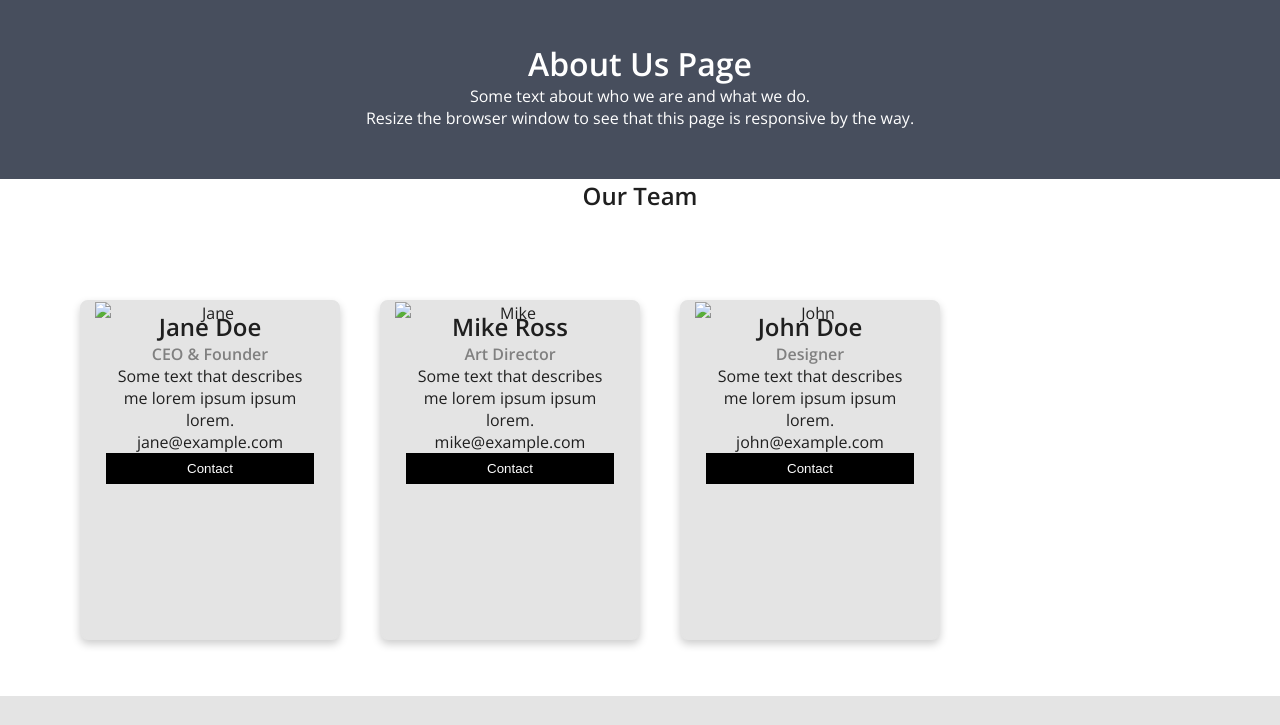
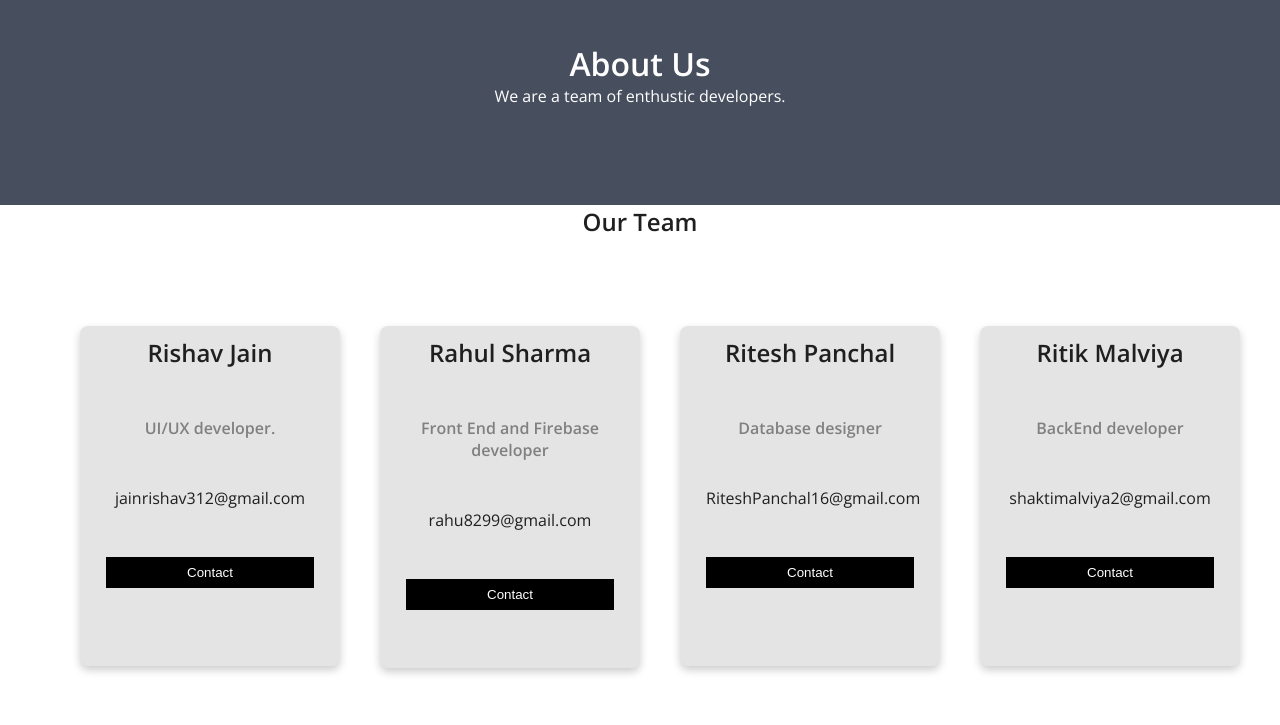
Before and after one commit to rahulsushilsharma/digivend, a website: page public/about.html in a window 1280 px wide. Shown: the part 72-797 px from the top of the page. Drawn offline with nearby package versions, Linux system fonts and the light colour scheme; no server answers.

Commit message:
Update about.html

```diff
--- a/public/about.html
+++ b/public/about.html
@@ -81,6 +81,11 @@
         width: 100%;
         display: block;
       }
+    }
+
+
+    h2,p{
+      margin-bottom: 3rem;
     }
   </style>
 
@@ -198,21 +203,19 @@
   </nav>
 
   <div class="about-section">
-    <h1>About Us Page</h1>
-    <p>Some text about who we are and what we do.</p>
-    <p>Resize the browser window to see that this page is responsive by the way.</p>
+    <h1>About Us</h1>
+    <p>We are a team of enthustic developers.</p>
   </div>
 
   <h2 style="text-align:center">Our Team</h2>
   <div class="row">
     <div class="column">
       <div class="card">
-        <img src="/w3images/team1.jpg" alt="Jane" style="width:100%">
+        <!-- <img src="/w3images/team1.jpg" alt="Jane" style="width:100%"> -->
         <div class="container">
-          <h2>Jane Doe</h2>
-          <p class="title">CEO & Founder</p>
-          <p>Some text that describes me lorem ipsum ipsum lorem.</p>
-          <p>jane@example.com</p>
+          <h2>Rishav Jain</h2>
+          <p class="title">UI/UX developer.</p>
+          <p>jainrishav312@gmail.com</p>
           <p><button class="button">Contact</button></p>
         </div>
       </div>
@@ -220,12 +223,11 @@
 
     <div class="column">
       <div class="card">
-        <img src="/w3images/team2.jpg" alt="Mike" style="width:100%">
+        <!-- <img src="/w3images/team2.jpg" alt="Mike" style="width:100%"> -->
         <div class="container">
-          <h2>Mike Ross</h2>
-          <p class="title">Art Director</p>
-          <p>Some text that describes me lorem ipsum ipsum lorem.</p>
-          <p>mike@example.com</p>
+          <h2>Rahul Sharma</h2>
+          <p class="title">Front End and Firebase developer</p>
+          <p>rahu8299@gmail.com</p>
           <p><button class="button">Contact</button></p>
         </div>
       </div>
@@ -233,17 +235,28 @@
 
     <div class="column">
       <div class="card">
-        <img src="/w3images/team3.jpg" alt="John" style="width:100%">
+        <!-- <img src="/w3images/team3.jpg" alt="John" style="width:100%"> -->
         <div class="container">
-          <h2>John Doe</h2>
-          <p class="title">Designer</p>
-          <p>Some text that describes me lorem ipsum ipsum lorem.</p>
-          <p>john@example.com</p>
+          <h2>Ritesh Panchal</h2>
+          <p class="title">Database designer</p>
+          <p>RiteshPanchal16@gmail.com</p>
+          <p><button class="button">Contact</button></p>
+        </div>
+      </div>
+    </div>
+    <div class="column">
+      <div class="card">
+        <!-- <img src="/w3images/team3.jpg" alt="John" style="width:100%"> -->
+        <div class="container">
+          <h2>Ritik Malviya</h2>
+          <p class="title">BackEnd developer</p>
+          <p>shaktimalviya2@gmail.com</p>
           <p><button class="button">Contact</button></p>
         </div>
       </div>
     </div>
   </div>
+
 
   <footer>
     <div class="links">
```
